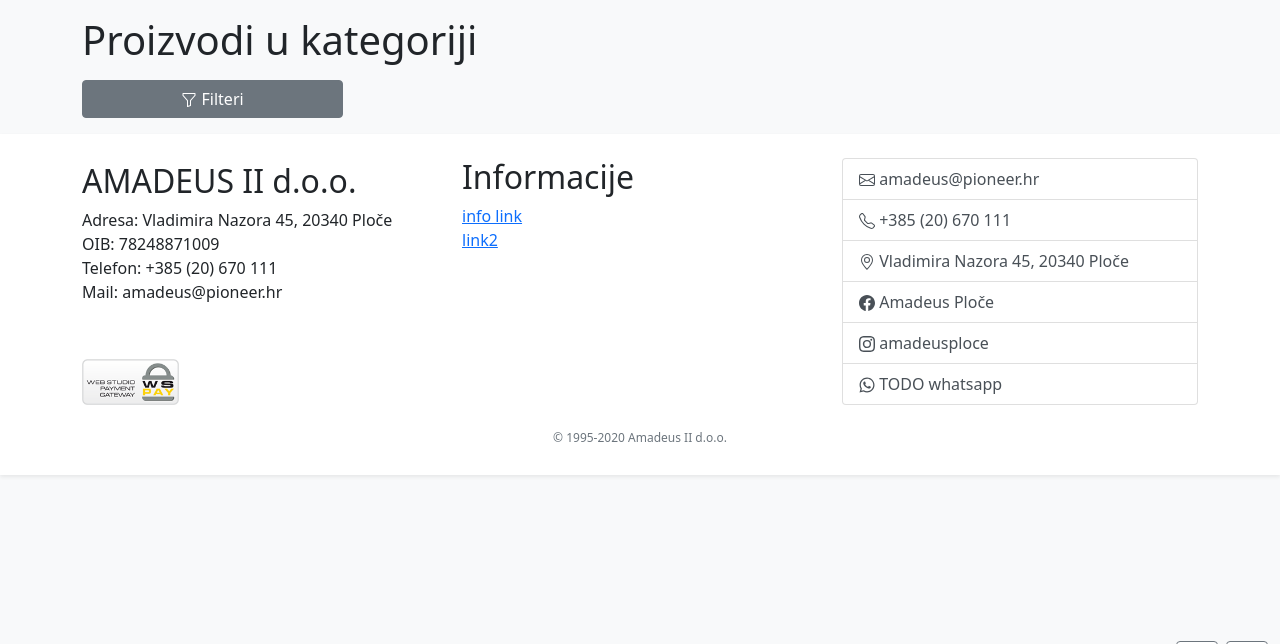
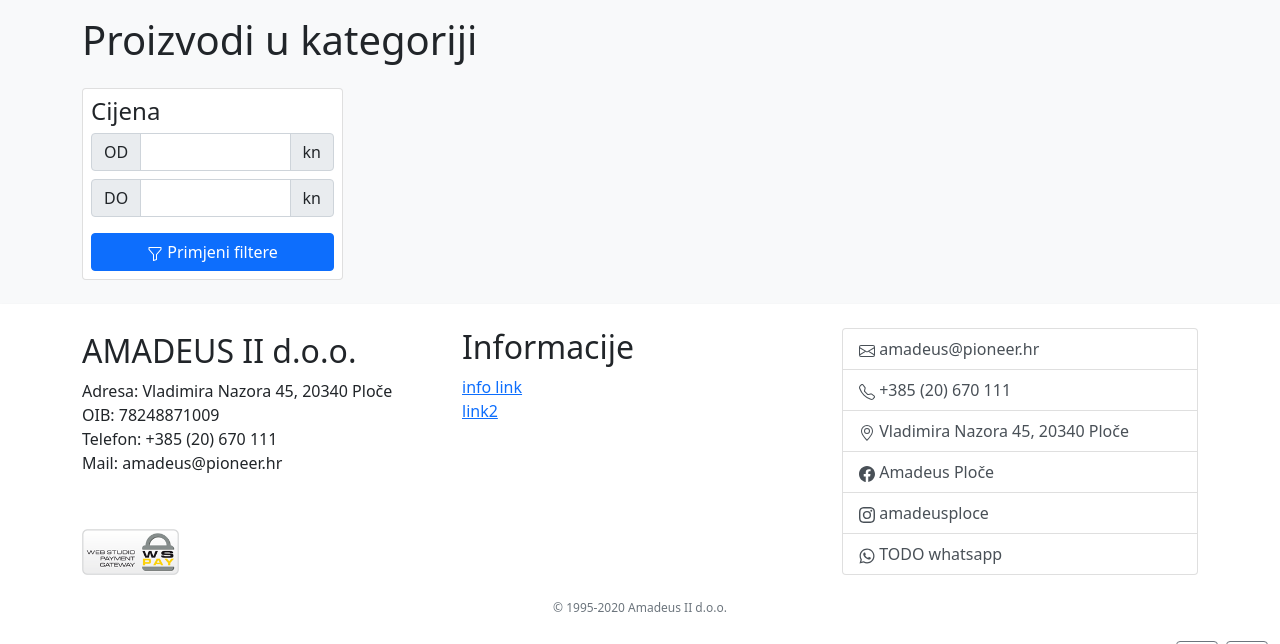
Before and after one commit to bartol/amadeus-www, a Flask app: a page that uses amadeus2.hr/templates/category.html in a window 1280 px wide. Shown: the part 107-751 px from the top of the page. Run offline with Flask 2, Linux system fonts and the light colour scheme; data that the repository does not hold is empty; some libraries are stand-ins or nearby versions.

Commit message:
filters desktop view

```diff
--- a/amadeus2.hr/templates/category.html
+++ b/amadeus2.hr/templates/category.html
@@ -9,12 +9,12 @@
     </ol>
 </nav>
 
-<h1>Proizvodi u kategoriji {{ grupa[0] }}</h1>
+<h1 class="mb-3 mb-lg-4">Proizvodi u kategoriji {{ grupa[0] }}</h1>
 
-<div class="row">
+<form method="GET" class="row">
     <div class="col-12 col-lg-3">
-        <div class="d-grid">
-            <button type="button" class="btn btn-secondary mt-2 mb-3" data-bs-toggle="collapse" data-bs-target="#collapsedfilters"
+        <div class="d-grid d-lg-none">
+            <button type="button" class="btn btn-secondary mb-3" data-bs-toggle="collapse" data-bs-target="#collapsedfilters"
                 aria-controls="collapsedfilters" aria-expanded="false" aria-label="Toggle navigation">
                 <svg xmlns="http://www.w3.org/2000/svg" width="16" height="16" fill="currentColor" class="bi bi-funnel" viewBox="0 0 16 16">
                     <path d="M1.5 1.5A.5.5 0 0 1 2 1h12a.5.5 0 0 1 .5.5v2a.5.5 0 0 1-.128.334L10 8.692V13.5a.5.5 0 0 1-.342.474l-3 1A.5.5 0 0 1 6 14.5V8.692L1.628 3.834A.5.5 0 0 1 1.5 3.5v-2zm1 .5v1.308l4.372 4.858A.5.5 0 0 1 7 8.5v5.306l2-.666V8.5a.5.5 0 0 1 .128-.334L13.5 3.308V2h-11z"/>
@@ -26,6 +26,9 @@
             <div class="card p-2 mb-3">
                 {% include "partials/filters.html" %}
             </div>
+        </div>
+        <div class="card p-2 mb-3 mb-lg-4 d-none d-lg-block">
+            {% include "partials/filters.html" %}
         </div>
     </div>
     <div class="col-12 col-lg-9">
@@ -39,7 +42,7 @@
             </div>
         </div>
     </div>
-</div>
+</form>
 
 
 {% endblock %}
--- a/amadeus2.hr/templates/partials/filters.html
+++ b/amadeus2.hr/templates/partials/filters.html
@@ -1,6 +1,5 @@
-<form method="GET">
 {% for sifra in znacajke %}
-    <h2>{{ znacajke[sifra]['naziv'] }}</h2>
+<h2 class="h4">{{ znacajke[sifra]['naziv'] }}</h2>
 <ul class="list-unstyled">
     {% for vrijednost in znacajke[sifra]['vrijednosti'] %}
     <li>
@@ -14,7 +13,7 @@
     {% endfor %}
 </ul>
 {% endfor %}
-    <h2>Cijena</h2>
+<h2 class="h4">Cijena</h2>
 <div class="input-group mb-2">
     <span class="input-group-text">OD</span>
     <input type="text" class="form-control" name="cijena-min" placeholder="{{ cijene_ekstremi[0] }}" aria-label="Amount (to the nearest dollar)">
@@ -34,4 +33,3 @@
         Primjeni filtere
     </button>
 </div>
-</form>
```
Lines whose indentation alone changed are shown as unchanged.
